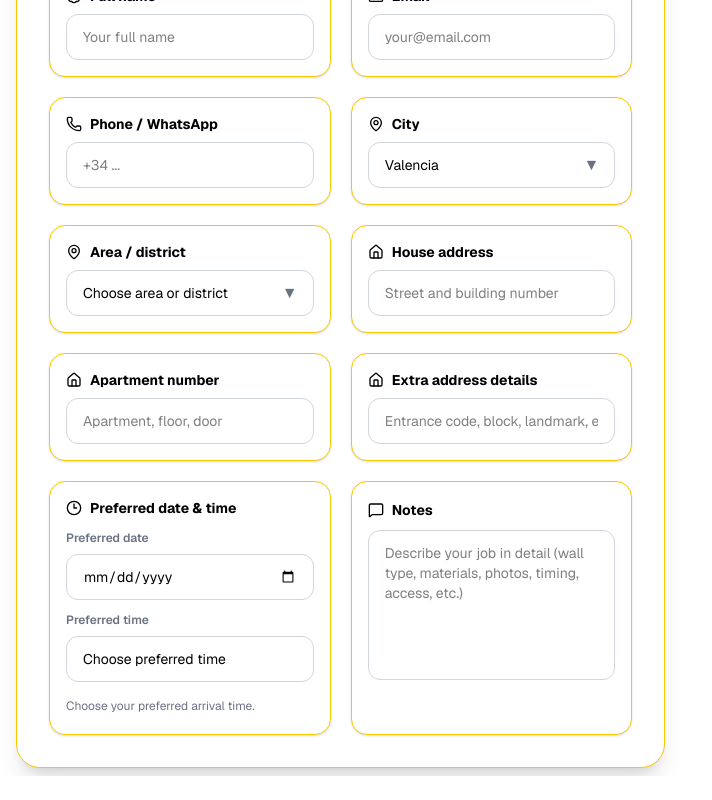
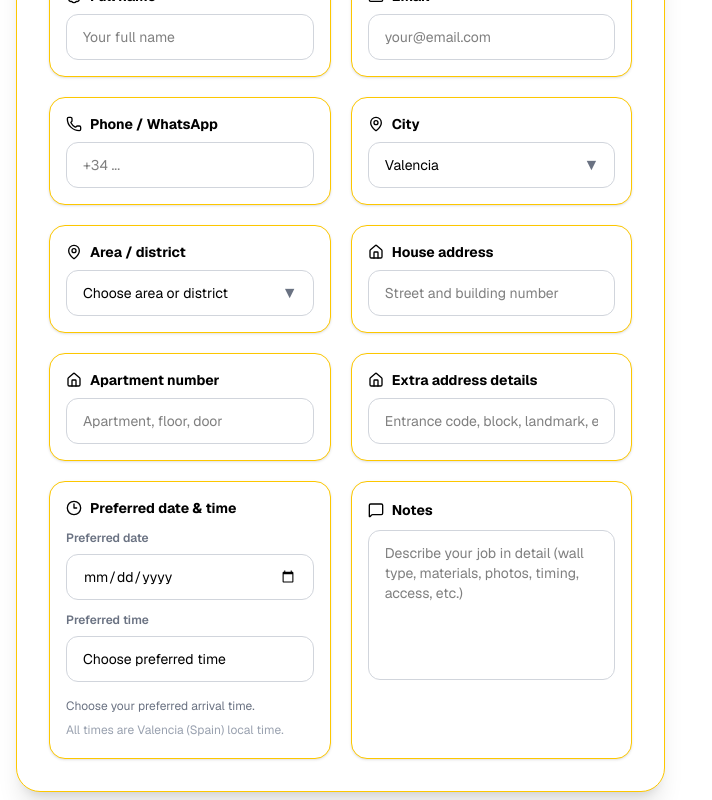
Before and after one commit to danylopechatkin/thevulgo-es, a Next.js app: page /estimate in a window 1280 px wide. Shown: the part 2382-3182 px from the top of the page, without its empty margins (0-712 px from the left). Before the commit the page ends 3158 px from the top, so only its background shows below. Built offline with nearby package versions, Linux system fonts and the light colour scheme.

Commit message:
fix reminder

```diff
--- a/app/estimate/page.tsx
+++ b/app/estimate/page.tsx
@@ -1507,10 +1507,14 @@ onBlur={() => setFieldSuccessIfValid("preferredTime")}
   </p>
 ) : (
   <p className="mt-3 text-xs leading-6 text-gray-500">
-    {client.preferredDate === todayDateString
-      ? "For today, only times at least 1 hour ahead are available."
-      : "Choose your preferred arrival time."}
-  </p>
+  {client.preferredDate === todayDateString
+    ? "For today, only times at least 1 hour ahead are available."
+    : "Choose your preferred arrival time."}
+  <br />
+  <span className="text-gray-400">
+    All times are Valencia (Spain) local time.
+  </span>
+</p>
 )}
 </div>
 </div>
```
